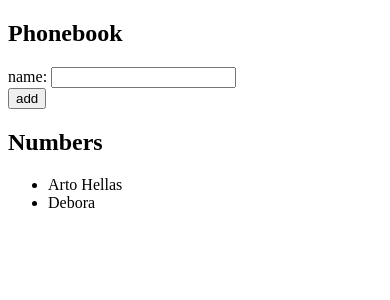
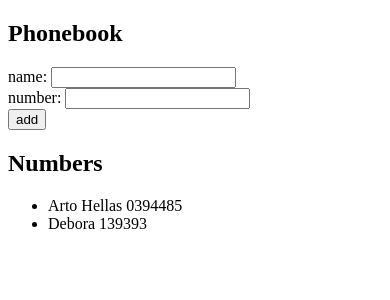
Before and after one commit to deboragaleano/fullstackopen, a React (Create React App) app in the folder part2/phonebook/: page / in a window 390 px wide. Shown: the top 300 px of the page. Built offline with nearby package versions, Linux system fonts and the light colour scheme.

Commit message:
phonebook step3

```diff
--- a/part2/phonebook/src/App.js
+++ b/part2/phonebook/src/App.js
@@ -2,24 +2,29 @@ import React, { useState } from 'react';
 
 const App = () => {
   const [ persons, setPersons ] = useState([
-    { name: 'Arto Hellas' },
-    { name: 'Debora' }
+    { name: 'Arto Hellas', number: '0394485' },
+    { name: 'Debora', number: '139393'}
   ])
   const [ newName, setNewName ] = useState('')
+  const [ newNumber, setNewNumber ] = useState('')
 
-  const addName = (e) => {
+  const addContact = (e) => {
     e.preventDefault();
-    const nameToAdd = {name: newName}
+    const contactToAdd = {name: newName, number: newNumber}
     const pName = persons.map(p => p.name);
     const isTheSame = pName.indexOf(newName) !== -1;
     isTheSame ? alert(`${newName} is already added to the phonebook`) :
-    setPersons([...persons, nameToAdd])
+    setPersons([...persons, contactToAdd])
     setNewName('');
+    setNewNumber('');
   }
-
 
   const handleNameChange = (e) => {
     setNewName(e.target.value)
+  }
+
+  const handleNumberChange = (e) => {
+    setNewNumber(e.target.value)
   }
 
   return (
@@ -30,14 +35,18 @@ const App = () => {
           name: <input value={newName} onChange={handleNameChange}/>
         </div>
         <div>
-          <button onClick={addName} type="submit">add</button>
+          number: <input value={newNumber} onChange={handleNumberChange}/>
+        </div>
+        <div>
+          <button onClick={addContact} type="submit">add</button>
         </div>
       </form>
 
       <h2>Numbers</h2>
         <ul>
-          {persons.map(person => <li key={person.name}>{person.name}</li>)}
+          {persons.map(person => <li key={person.name}>{person.name} {person.number}</li>)}
         </ul>
+
     </div>
   )
 }
```
